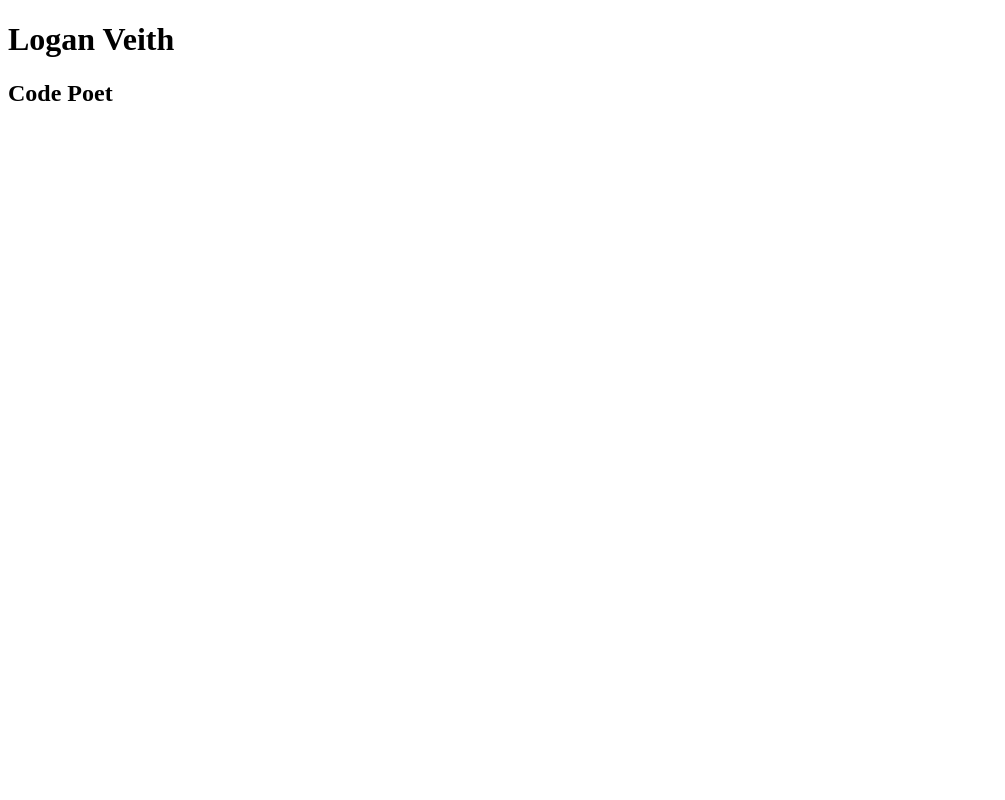
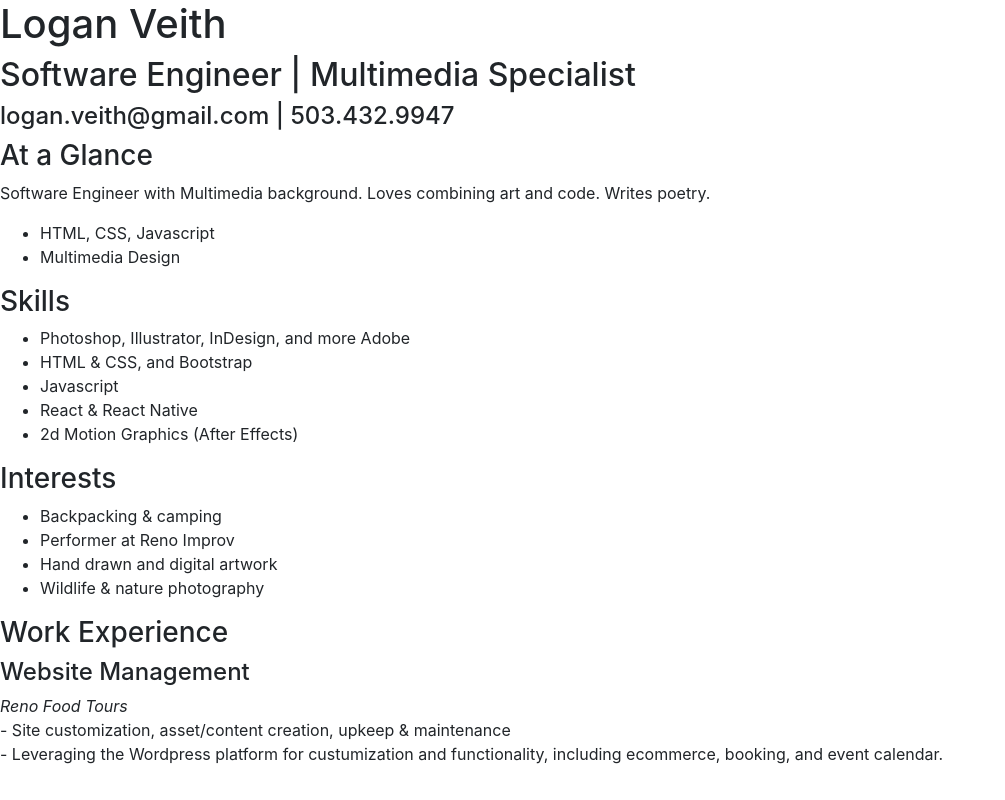
Before and after one commit to elveeth/veith-resume, a website: page index.html in a window 1280 px wide. Shown: the whole page, without its empty margins (0-1005 px from the left). Drawn offline with nearby package versions, Linux system fonts and the light colour scheme.

Commit message:
initialize bootstrap

```diff
--- a/index.html
+++ b/index.html
@@ -1,13 +1,55 @@
 <!DOCTYPE html>
 <html lang="en">
+
 <head>
     <meta charset="UTF-8">
     <meta http-equiv="X-UA-Compatible" content="IE=edge">
     <meta name="viewport" content="width=device-width, initial-scale=1.0">
-    <title>Logan Veith - In a Nutshell</title>
+    <link rel="stylesheet" href="node_modules/bootstrap/dist/css/bootstrap.min.css" />
+    <title>Logan Veith - Code Poet</title>
 </head>
+
 <body>
-    <h1>Logan Veith</h1>
-    <h2>Code Poet</h2>
+    <div>
+        <h1>Logan Veith</h1>
+            <h2>Software Engineer | Multimedia Specialist</h2>
+            <h4>logan.veith@gmail.com | 503.432.9947</h4>
+    </div>
+
+    <h3>At a Glance</h3>
+        <p>Software Engineer with Multimedia background. Loves combining art and code. Writes poetry.</p>
+        <ul>
+            <li>HTML, CSS, Javascript</li>
+            <li>Multimedia Design</li>
+        </ul>
+
+    <h3>Skills</h3>
+        <ul>
+            <li>Photoshop, Illustrator, InDesign, and more Adobe</li>
+            <li>HTML & CSS, and Bootstrap</li>
+            <li>Javascript</li>
+            <li>React & React Native</li>
+            <li>2d Motion Graphics (After Effects)</li>
+        </ul>
+
+    <h3>Interests</h3>
+        <ul>
+            <li>Backpacking & camping</li>
+            <li>Performer at Reno Improv</li>
+            <li>Hand drawn and digital artwork</li>
+            <li>Wildlife & nature photography</li>
+        </ul>
+
+    <h3>Work Experience</h3>
+        <h4>Website Management</h4>
+            <p>
+                <i>Reno Food Tours</i><br>
+                 - Site customization, asset/content creation, upkeep & maintenance<br>
+                 - Leveraging the Wordpress platform for custumization and functionality, including ecommerce, booking, and event calendar.
+            </p>
+
+    <script src="node_modules/jquery/dist/jquery.slim.min.js"></script>
+    <script src="node_modules/popper.js/dist/umd/popper.min.js"></script>
+    <script src="node_modules/bootstrap/dist/js/bootstrap.min.js"></script>
 </body>
 </html>
```
Also changed, not shown: package.json (+7 -2 lines), 1 other file.
